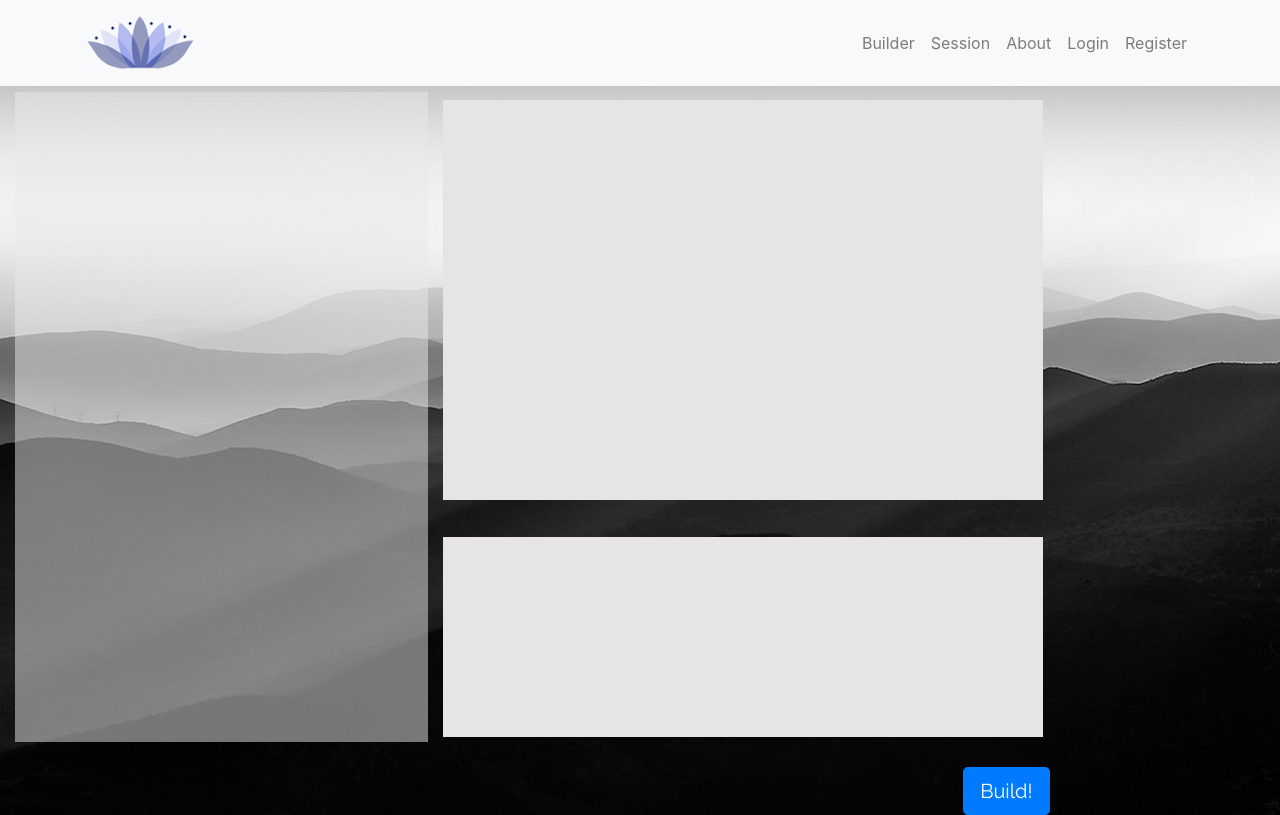
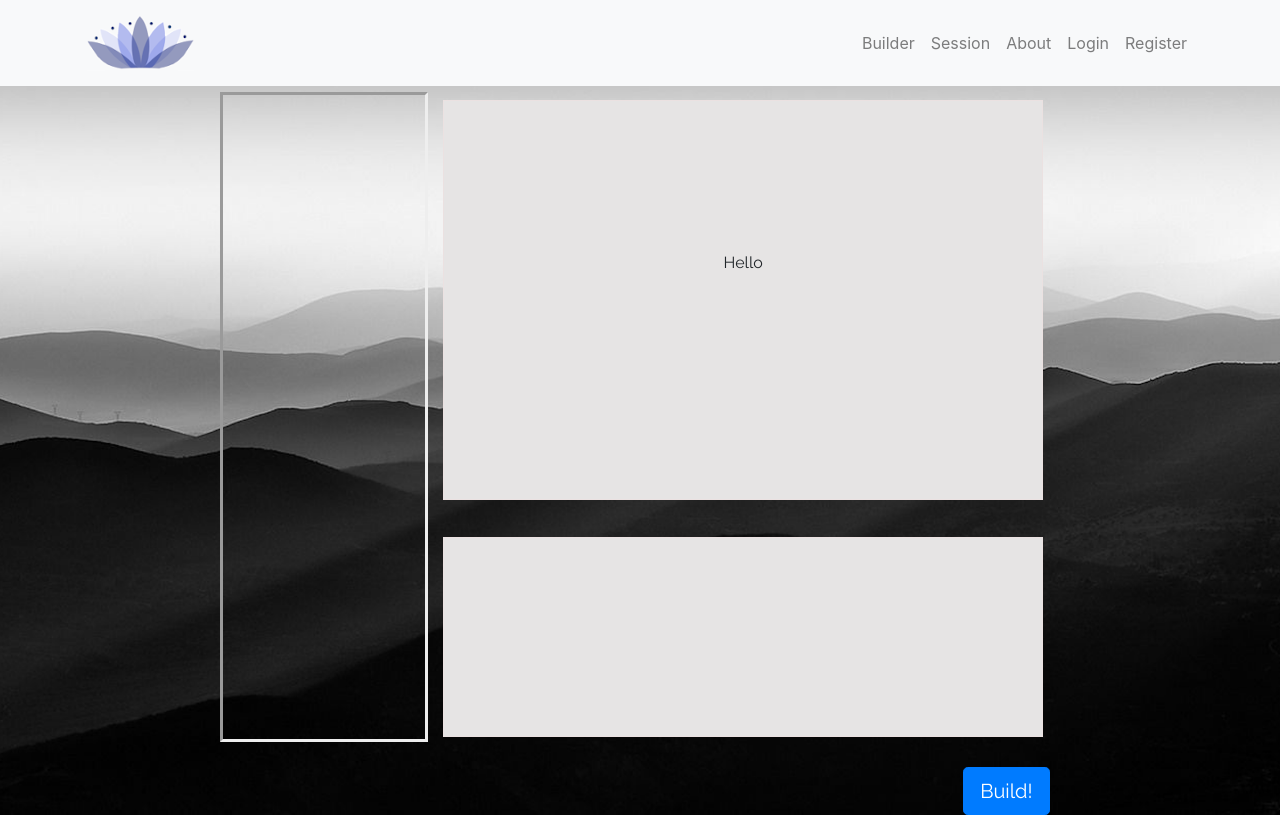
Before and after one commit to Luke-Berzins/Reflexion, a React (Create React App) app in the folder client/: page /builder in a window 1280 px wide. Built offline with nearby package versions, Linux system fonts and the light colour scheme; no server answers.

Commit message:
styling to the builder page

```diff
--- a/client/src/components/Builder.jsx
+++ b/client/src/components/Builder.jsx
@@ -55,7 +55,7 @@ export default function Builder(props) {
 
       <div className="picc">
         <div className='picture'>
-        {state.selectedPose.icon ? <img src={state.selectedPose.icon}></img> : <img src={state.selectedPose.icon}></img>}
+        {state.selectedPose.photo ? <img src={state.selectedPose.photo}></img> : <p>Hello</p>}
         </div>
         <div
           className='description'>
--- a/client/src/components/Builder.scss
+++ b/client/src/components/Builder.scss
@@ -34,16 +34,19 @@
   max-width: 300px;
   // opacity: 0.5;
   // background-color: #202020;
-  background-color: rgba(233, 233, 233, 0.5);
+  background-color: rgba(233, 233, 233, 0);
   padding: 15px;
-  overflow: scroll;
+  overflow-y: auto;
+
 }
-
 .flexbox .board .card {
   padding: 15px 25px;
   background-color: white;
   cursor: pointer;
   margin-bottom: 15px;
+}
+#board_2 {
+  border-style: inset;
 }
 
 .flexbox .board .card-list {
```
